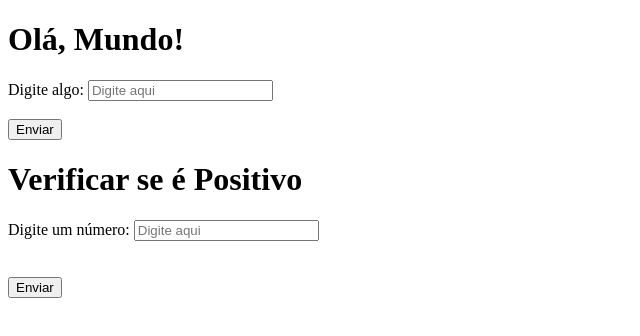
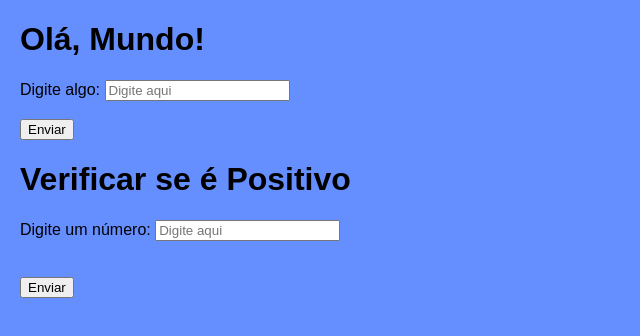
Before and after one commit to Lenildo-Damasceno/Desktop, an Electron app: page aula1/index.html in a window 800 px wide. Shown: the whole page, without its empty margins (0-640 px from the left). Drawn offline with Linux system fonts and the light colour scheme.

Commit message:
✨ Adiciona estilos CSS ao corpo da página

```diff
--- a/aula1/index.html
+++ b/aula1/index.html
@@ -6,6 +6,11 @@
     <title>Meu App Electron</title>
     <style>
       /* Adicione estilos CSS aqui */
+      body {
+        font-family: Arial, sans-serif;
+        margin: 20px;
+        background-color: #658eff;
+      }
     </style>
   </head>
 
```
